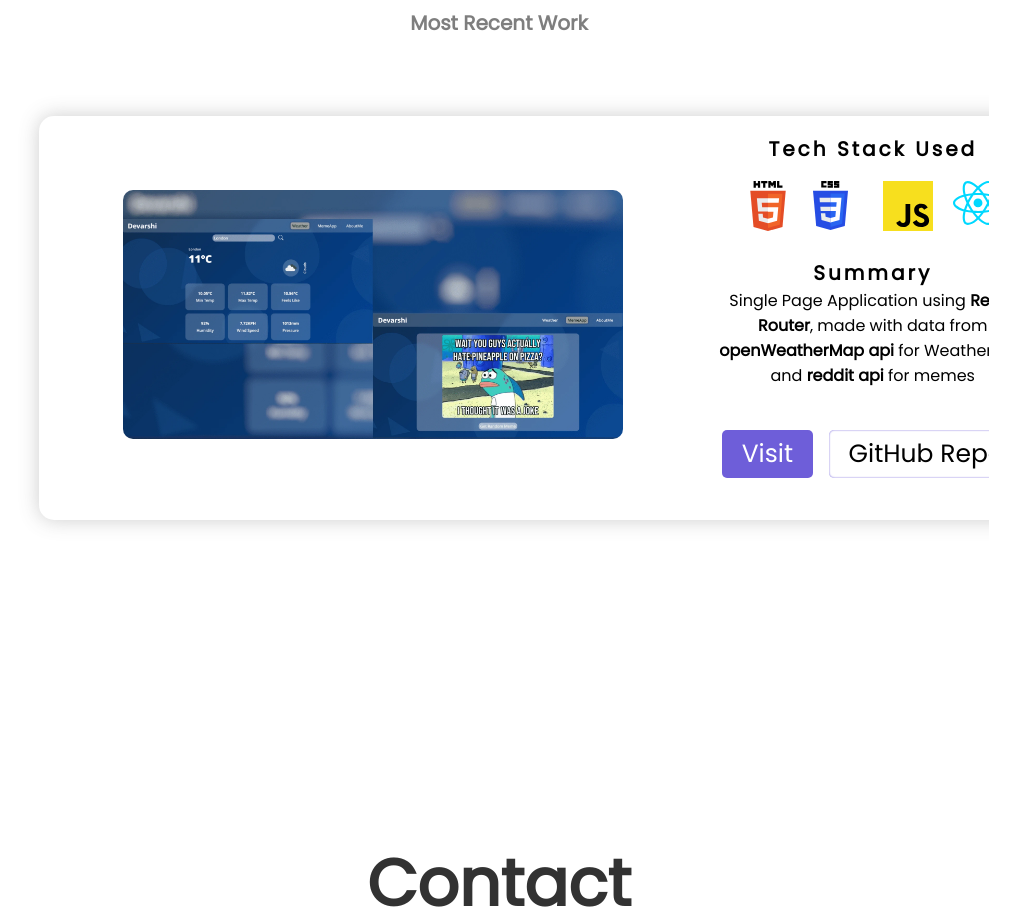
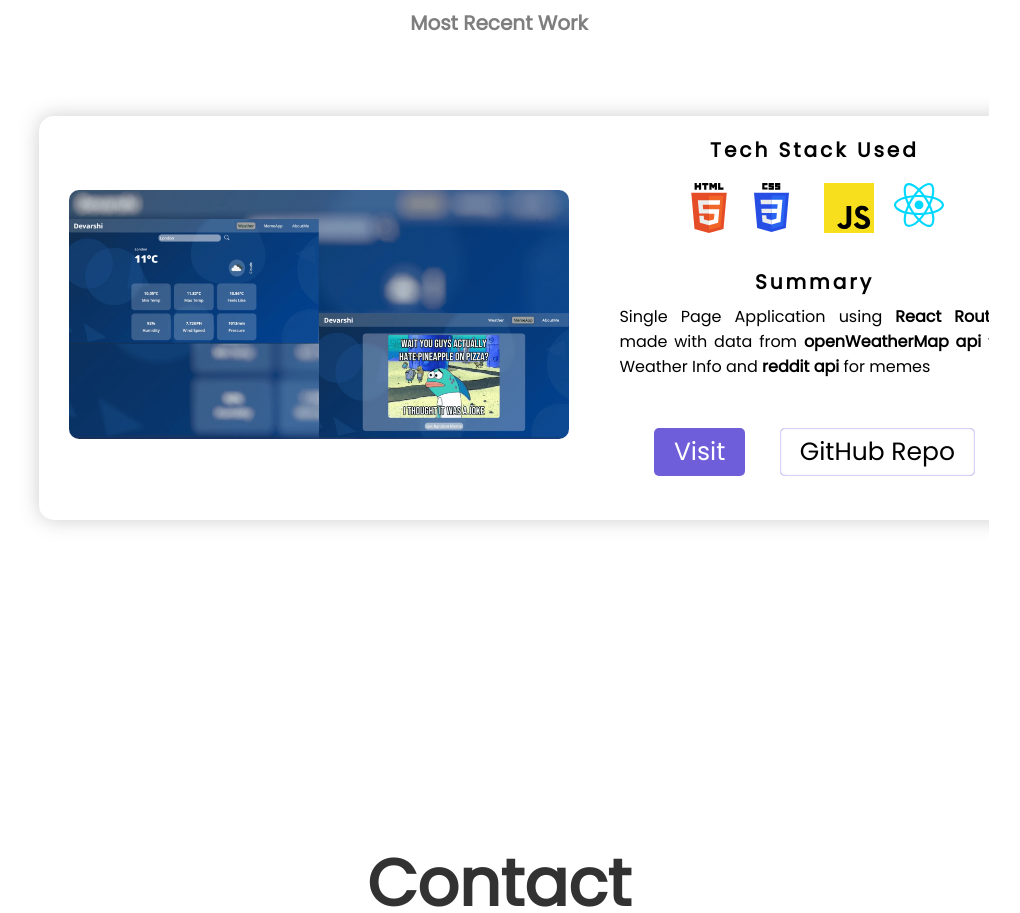
Before and after one commit to Devarshi0-1/Portfolio-Website, a React (Vite) app: page / in a window 1280 px wide. Shown: the part 2696-3609 px from the top of the page, without its empty margins (141-1161 px from the left). Built offline with nearby package versions, Linux system fonts and the light colour scheme.

Commit message:
Minor UI changes in the Project Slide section

```diff
--- a/src/Components/Project Slide/projectSlide.css
+++ b/src/Components/Project Slide/projectSlide.css
@@ -44,7 +44,9 @@
     background-color: var(--bg-clr-primary);
     display: grid;
     grid-template-rows: repeat(3, 1fr);
-    grid-template-columns: 3fr 1.5fr;
+    grid-template-columns: repeat(2, 1fr);
+    column-gap: 50px;
+    padding: 0 30px;
     border-radius: 15px;
     box-shadow: 0 0 20px 0 rgba(81, 81, 81, 0.289);
     scroll-snap-align: start;
@@ -117,7 +119,7 @@
 }
 
 .slideSummary p {
-    text-align: center;
+    text-align: justify;
     color: var(--clr-sec-text);
 }
 
```
